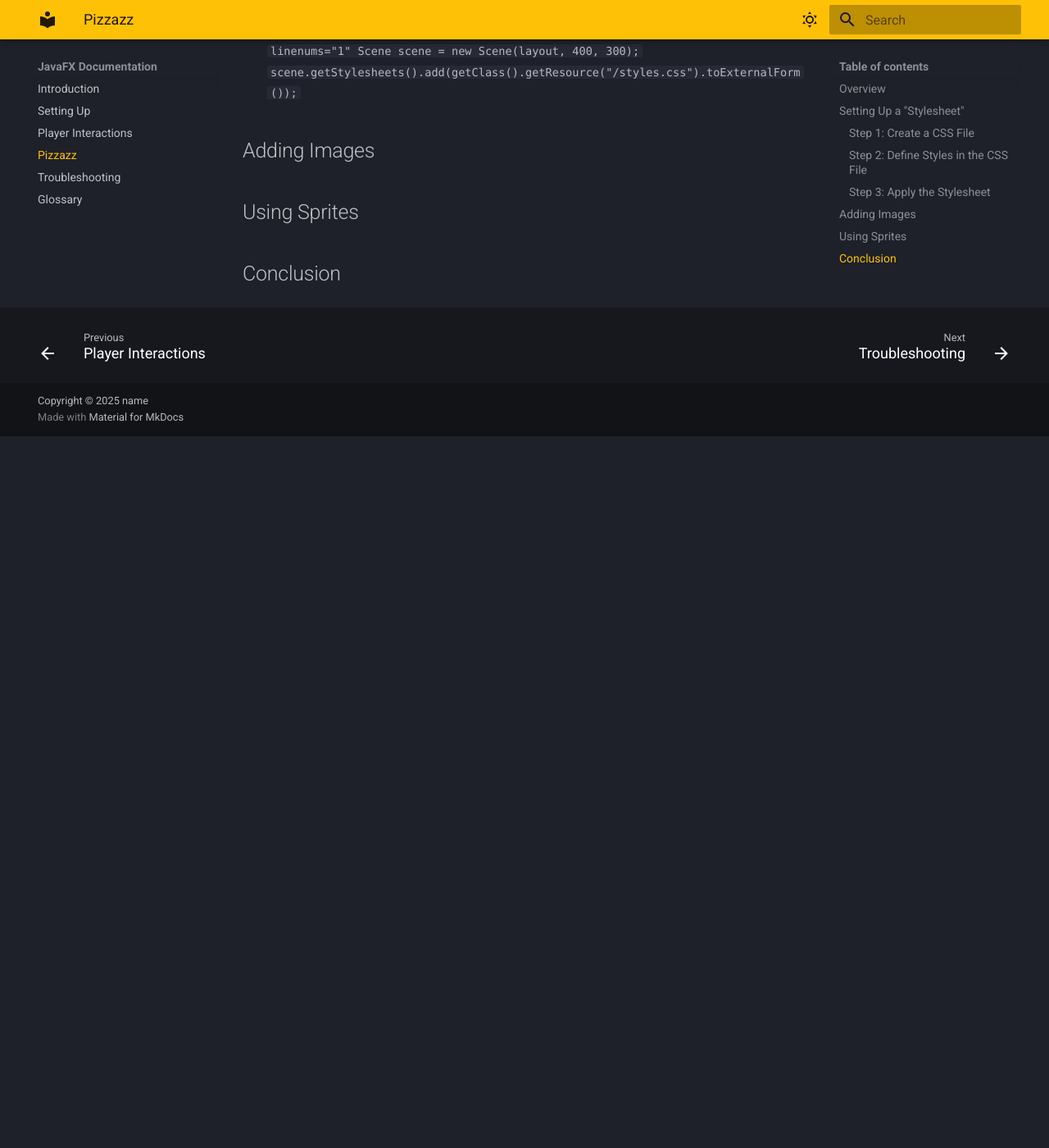
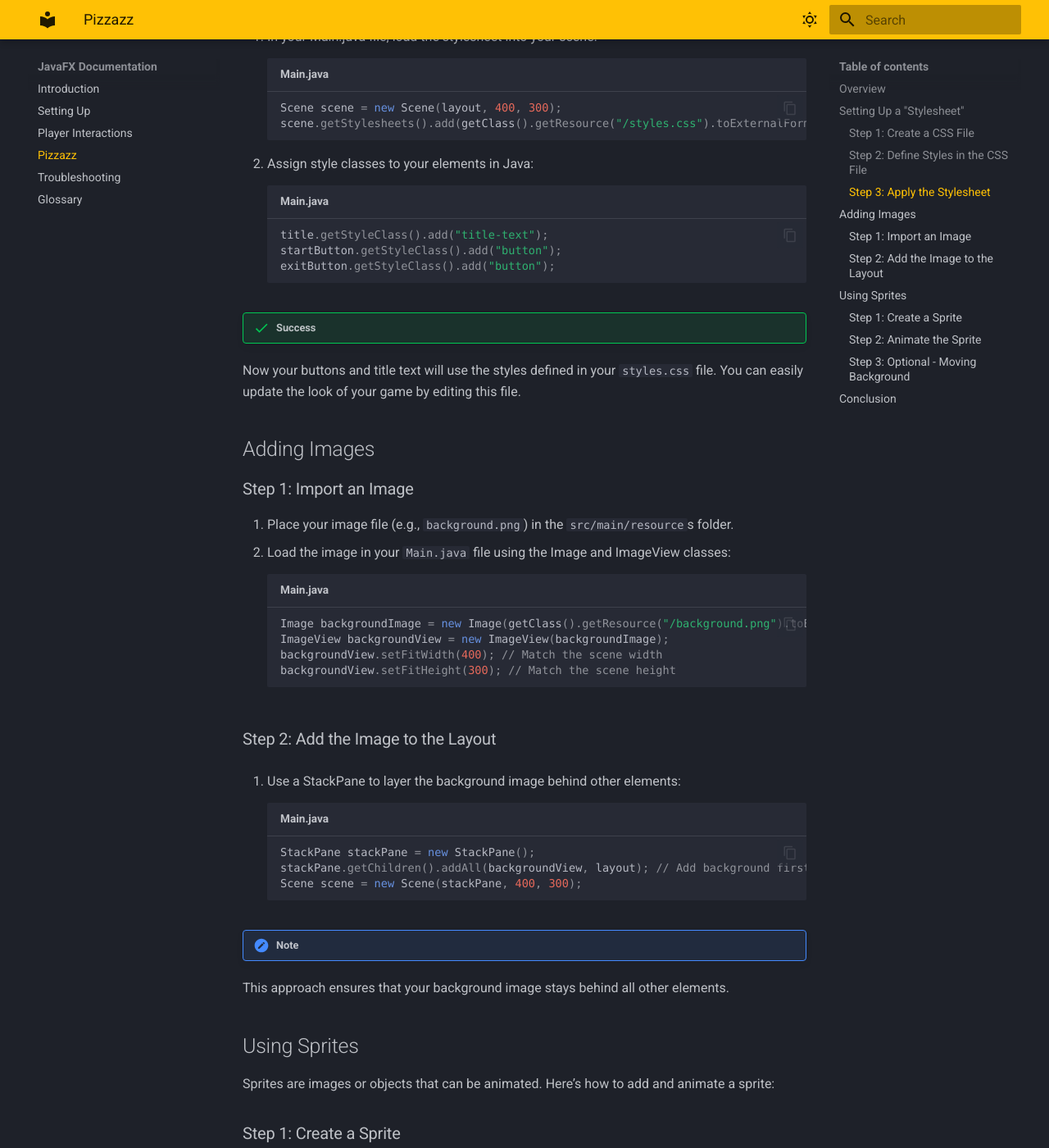
Before and after one commit to nillnought/javafx-documentation, an MkDocs documentation site: the page built from docs/Pizzazz.md, in a window 1280 px wide and 1400 px high, scrolled down 1595 px. Shown: the whole window at 82% size. Built offline with MkDocs 1.6.1 and Material for MkDocs 9.7.7, drawn with Linux system fonts in a browser that asks for light colours; some web fonts are replaced; before the commit the page ends 2127 px from its top, so only the background shows below that; some of the changed text lies outside the part shown.

Commit message:
Complete draft of Pizzazz.md

````diff
--- a/docs/Pizzazz.md
+++ b/docs/Pizzazz.md
@@ -39,15 +39,103 @@ Add styles to your `styles.css` file. For example, to style buttons and text:
     ```
 ### Step 3: Apply the Stylesheet
 1. In your Main.java file, load the stylesheet into your scene:
-    ```java title="Main.java" linenums="1"
+
+    ```java title="Main.java"
     Scene scene = new Scene(layout, 400, 300);
     scene.getStylesheets().add(getClass().getResource("/styles.css").toExternalForm());
     ```
 
+2. Assign style classes to your elements in Java:
+
+    ```java title="Main.java"
+    title.getStyleClass().add("title-text");
+    startButton.getStyleClass().add("button");
+    exitButton.getStyleClass().add("button");
+    ```
+
+!!! success
+Now your buttons and title text will use the styles defined in your `styles.css` file. You can easily update the look of your game by editing this file.
+
 ## Adding Images
 <!-- how to add images, set backgrounds, maybe make a moving background(? not sure if we want to do that or not [moving bgs might go into the sprites section since its pretty similar]) -->
+
+### Step 1: Import an Image
+1. Place your image file (e.g., `background.png`) in the `src/main/resource`s folder.
+2. Load the image in your `Main.java` file using the Image and ImageView classes:
+
+    ```java title="Main.java"
+    Image backgroundImage = new Image(getClass().getResource("/background.png").toExternalForm());
+    ImageView backgroundView = new ImageView(backgroundImage);
+    backgroundView.setFitWidth(400); // Match the scene width
+    backgroundView.setFitHeight(300); // Match the scene height
+    ```
+
+### Step 2: Add the Image to the Layout
+1. Use a StackPane to layer the background image behind other elements:
+
+    ```java title="Main.java"
+    StackPane stackPane = new StackPane();
+    stackPane.getChildren().addAll(backgroundView, layout); // Add background first, then layout
+    Scene scene = new Scene(stackPane, 400, 300);
+    ```
+
+!!! note
+This approach ensures that your background image stays behind all other elements.
+
 ## Using Sprites
 <!-- how to do sprites and animate them, plus maybe moving backgrounds -->
+Sprites are images or objects that can be animated. Here’s how to add and animate a sprite:
+
+### Step 1: Create a Sprite
+1. Add a sprite image (e.g., `character.png`) to the `src/main/resources` folder.
+2. Load the sprite like you did with the background image:
+
+    ```java title="Main.java"
+    Image characterImage = new Image(getClass().getResource("/character.png").toExternalForm());
+    ImageView characterSprite = new ImageView(characterImage);
+    characterSprite.setFitWidth(50); // Set sprite width
+    characterSprite.setFitHeight(50); // Set sprite height
+    ```
+
+### Step 2: Animate the Sprite
+1. Use a `TranslateTransition` to move the sprite:
+
+    ```java title="Main.java"
+    TranslateTransition moveSprite = new TranslateTransition(Duration.seconds(2), characterSprite);
+    moveSprite.setByX(200); // Move 200 pixels to the right
+    moveSprite.setCycleCount(Animation.INDEFINITE); // Loop animation
+    moveSprite.setAutoReverse(true); // Reverse direction
+    moveSprite.play();
+    ```
+
+2. Add the sprite to your layout:
+
+    ```java title="Main.java"
+    stackPane.getChildren().add(characterSprite);
+    ```
+
+### Step 3: Optional - Moving Background
+If you want the background to move when the player moves:
+
+1. Use a `TranslateTransition` on the `backgroundView` object.
+2. Link the background movement to player input (e.g., arrow keys) using event handlers.
+
+!!! warning
+Moving both the background and sprite can cause performance issues if not optimized. Test thoroughly!
 
 ## Conclusion
 <!-- end product is our final game with a moving character sprite and (maybe) a background that moves when the player moves-->
+
+By following these steps, you’ve personalized your JavaFX project with styles, images, and animations. The final product includes:
+
+- A stylesheet for customizing your game’s appearance.
+- A background image to enhance visuals.
+- An animated sprite that can move across the screen.
+
+Below is an example of the final result:
+
+- A title screen with styled buttons and text.
+- A moving character sprite.
+- Optional moving background when the player moves.
+
+With these elements in place, your game is now visually polished and ready for additional gameplay mechanics!
````
